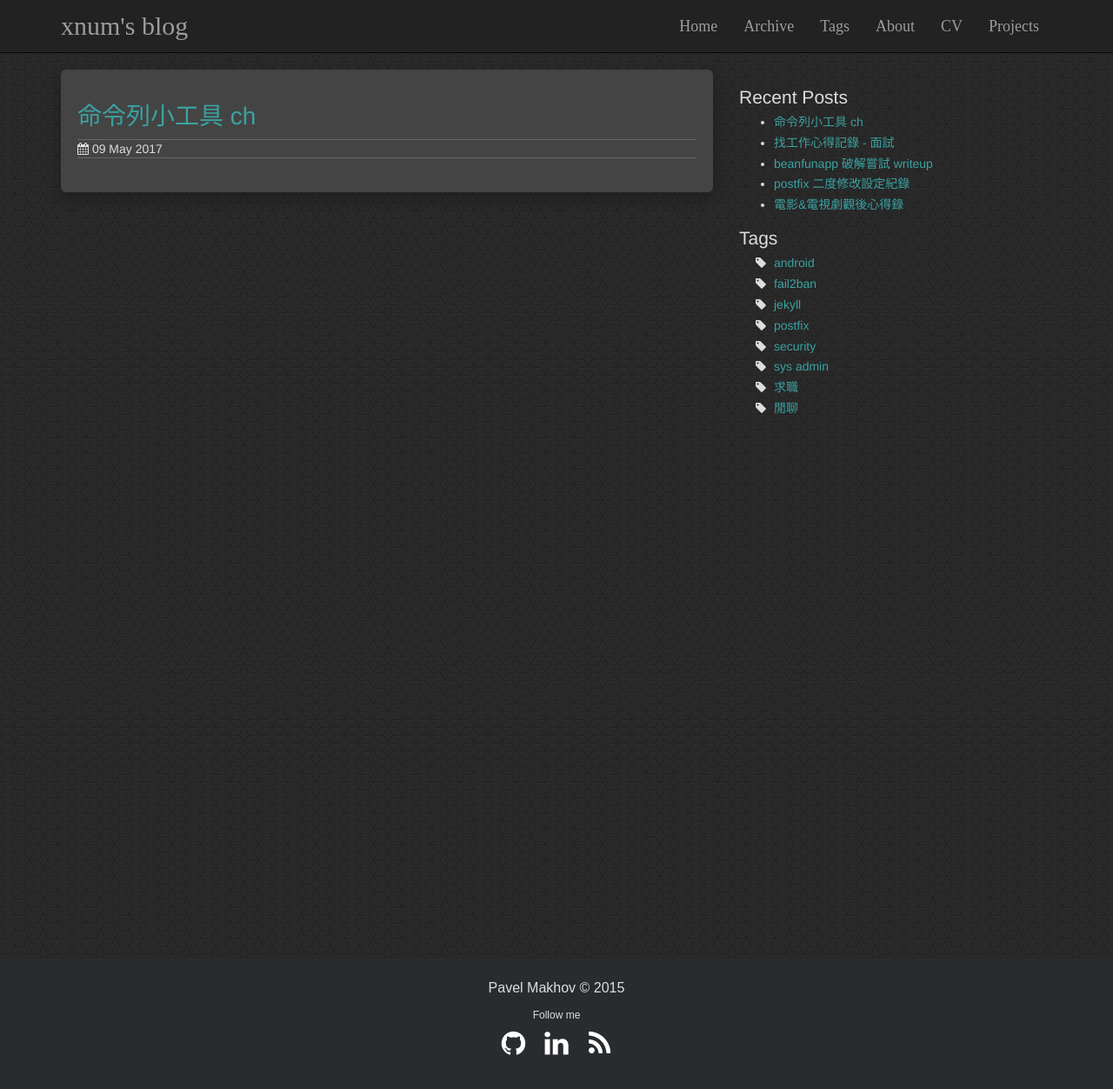
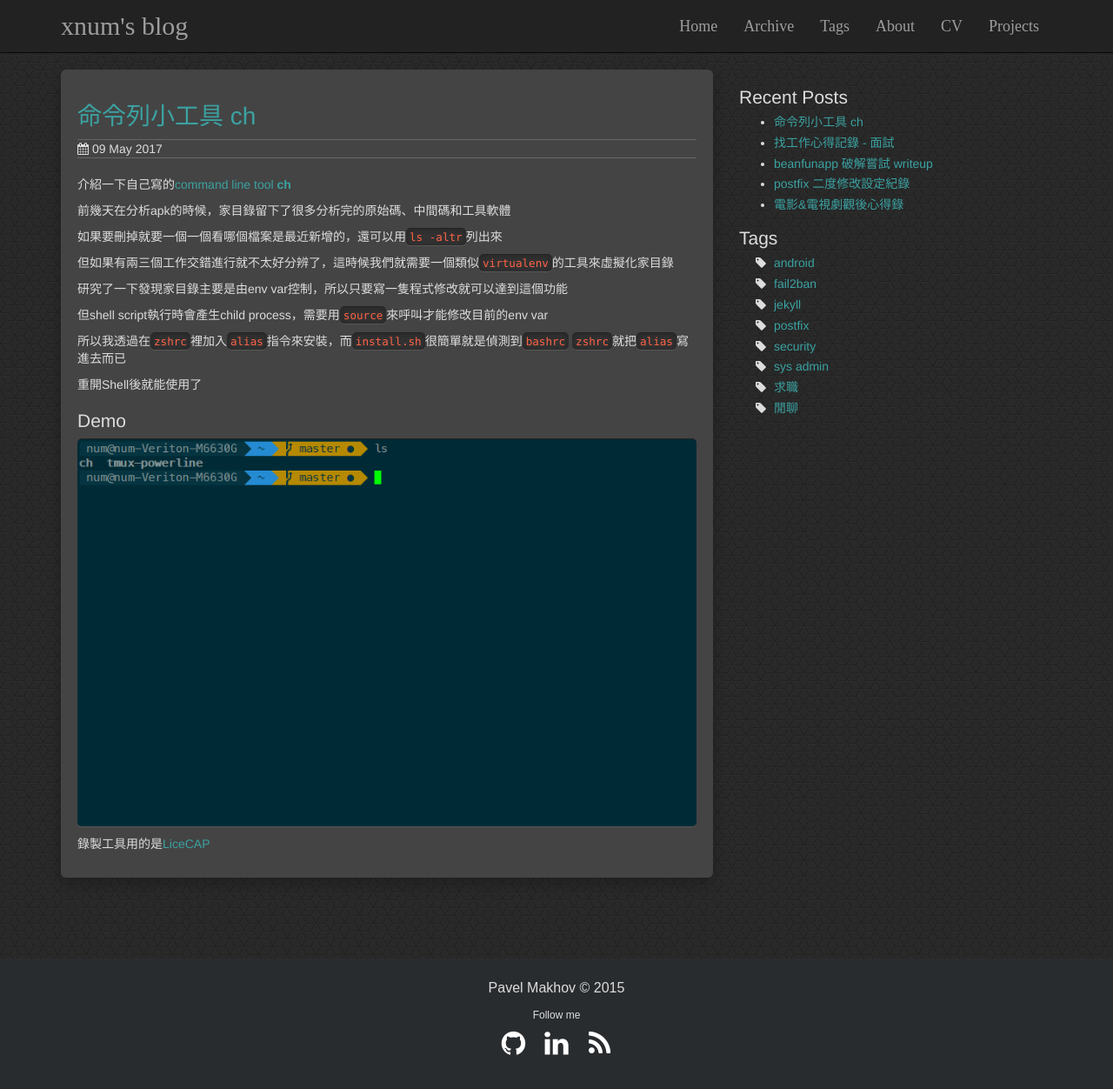
Before and after one commit to xnum/xnum.github.io, a Jekyll site: the page built from _posts/2017-05-09-命令列小工具-ch.md, in a window 1280 px wide and 1279 px high. Shown: the top 1252 px of the window at 87% size. Built offline with Jekyll 4.4.1, drawn with Linux system fonts in a browser that asks for light colours; nearby versions of some CDN libraries; library files that are not in the unit come from our copies.

Commit message:
new post

```diff
--- a/_posts/2017-05-09-命令列小工具-ch.md
+++ b/_posts/2017-05-09-命令列小工具-ch.md
@@ -2,3 +2,25 @@
 layout: post
 title: 命令列小工具 ch
 ---
+
+介紹一下自己寫的[command line tool __ch__](https://github.com/xnum/ch)
+
+前幾天在分析apk的時候，家目錄留下了很多分析完的原始碼、中間碼和工具軟體
+
+如果要刪掉就要一個一個看哪個檔案是最近新增的，還可以用`ls -altr`列出來
+
+但如果有兩三個工作交錯進行就不太好分辨了，這時候我們就需要一個類似`virtualenv`的工具來虛擬化家目錄
+
+研究了一下發現家目錄主要是由env var控制，所以只要寫一隻程式修改就可以達到這個功能
+
+但shell script執行時會產生child process，需要用`source`來呼叫才能修改目前的env var
+
+所以我透過在`zshrc`裡加入`alias`指令來安裝，而`install.sh`很簡單就是偵測到`bashrc` `zshrc`就把`alias`寫進去而已
+
+重開Shell後就能使用了
+
+## Demo
+
+![](/assets/ch.gif)
+
+錄製工具用的是[LiceCAP](http://www.cockos.com/licecap/)
```
Also changed, not shown: assets/ch.gif (added).
